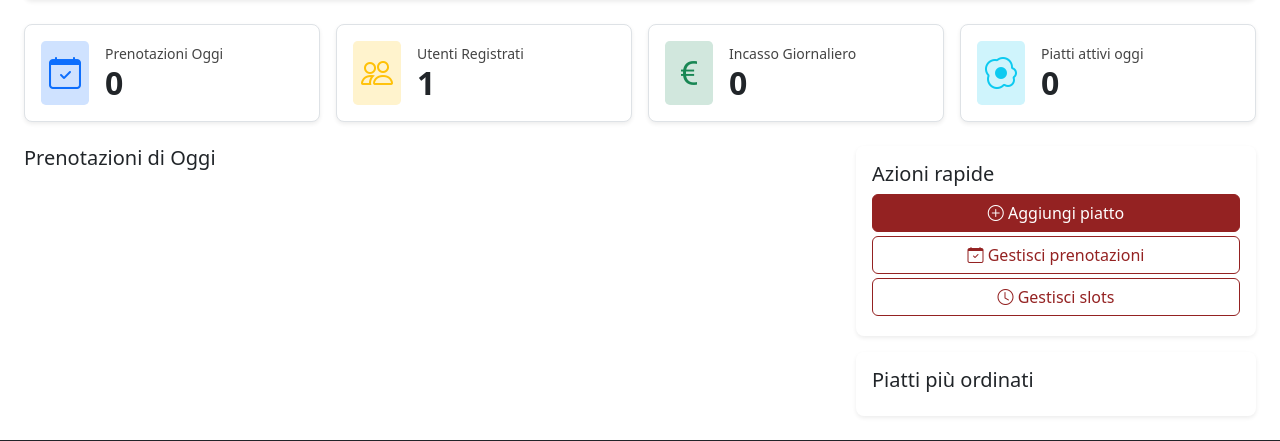
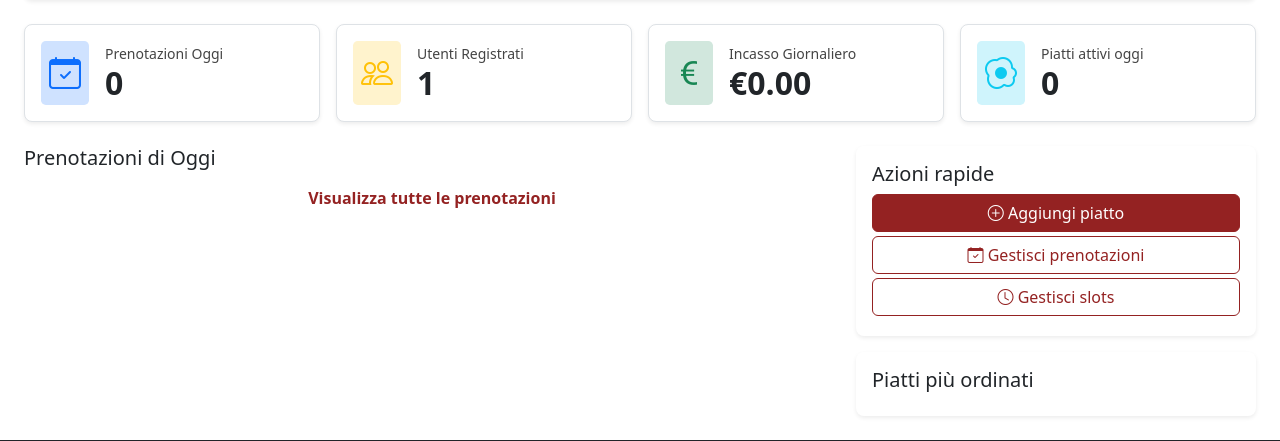
Before and after one commit to GreppiFilippo/Progetto-Web, a PHP site: page /admin-dashboard.php in a window 1280 px wide. Shown: the part 208-649 px from the top of the page. Run offline with PHP 8.4, Linux system fonts and the light colour scheme; the visitor is signed in with stand-in values (Sample User, id 1); data that the repository does not hold is empty.

Commit message:
added link to admin-dashboard and fixed styling

```diff
--- a/www/css/admin-style.css
+++ b/www/css/admin-style.css
@@ -264,3 +264,13 @@ input[type="radio"]:focus-visible,
     align-items: center;
     justify-content: center;
 }
+
+main a {
+    color: #942222;
+}
+
+main a:hover {
+    color: #942222;
+    border-bottom: solid #942222 1.5px;
+    transition: all 0.1s ease-in-out;
+}
--- a/www/js/admin-dashboard.js
+++ b/www/js/admin-dashboard.js
@@ -108,10 +108,9 @@ async function getData() {
         await renderBooking(data.bookings); // qui mostriamo prenotazioni con piatti
         document.getElementById("bookings").textContent = data.bookings_count;
         document.getElementById("users").textContent = data.users_count;
-        document.getElementById("earnings").textContent = data.earnings_today;
+        document.getElementById("earnings").textContent = "€"+Number(data.earnings_today).toFixed(2);
         document.getElementById("dishes").textContent = data.active_dishes;
         document.getElementById("top_dishes").innerHTML = renderTopDishes(data.top_dishes);
-
     } catch (error) {
         console.error("Error fetching booking data:", error);
     }
--- a/www/template/content-admin-dashboard.php
+++ b/www/template/content-admin-dashboard.php
@@ -96,6 +96,11 @@ if (!defined('IN_APP')) {
                 <h2 class="h5 m-0">Prenotazioni di Oggi</h2>
             </div>
             <div id="booking-list" class="row g-3"></div>
+            <div class="text-center mt-3">
+                <a href="admin-bookings.php" class="text-decoration-none fw-bold">
+                    Visualizza tutte le prenotazioni
+                </a>
+            </div>
         </section>
         <!-- TODO: metti le prenotazioni di oggi invece che le ultime -->
     </div>
```
